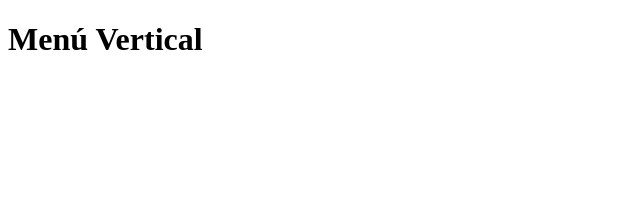
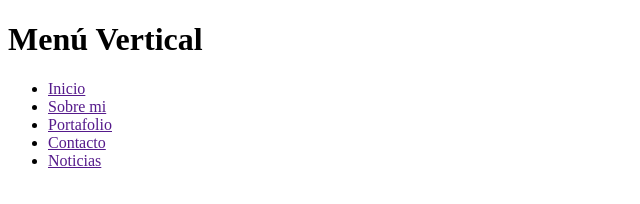
Before and after one commit to NatalyOC/caso-practico-menuvertical, a plain HTML site: page index.html in a window 1280 px wide. Shown: the whole page, without its empty margins (0-640 px from the left). Drawn offline with Linux system fonts and the light colour scheme.

Commit message:
subiendo estructura basica del menu  html

```diff
--- a/index.html
+++ b/index.html
@@ -7,7 +7,13 @@
 </head>
 <body>
     <h1>Menú Vertical</h1>
-
+    <ul>
+        <li><a href="">Inicio</a></li>
+        <li><a href="">Sobre mi</a></li>
+        <li><a href="">Portafolio</a></li>
+        <li><a href="">Contacto</a></li>
+        <li><a href="">Noticias</a></li>
+    </ul>
 
 </body>
 </html>
```
